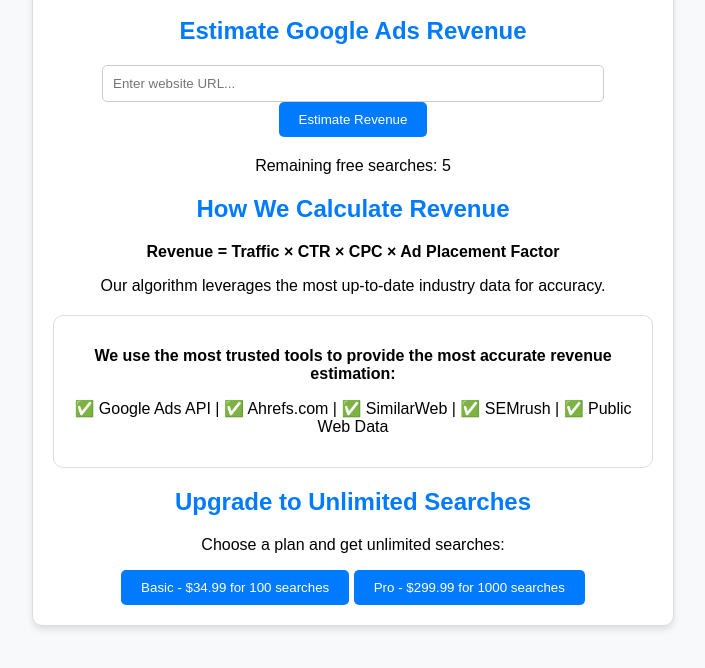
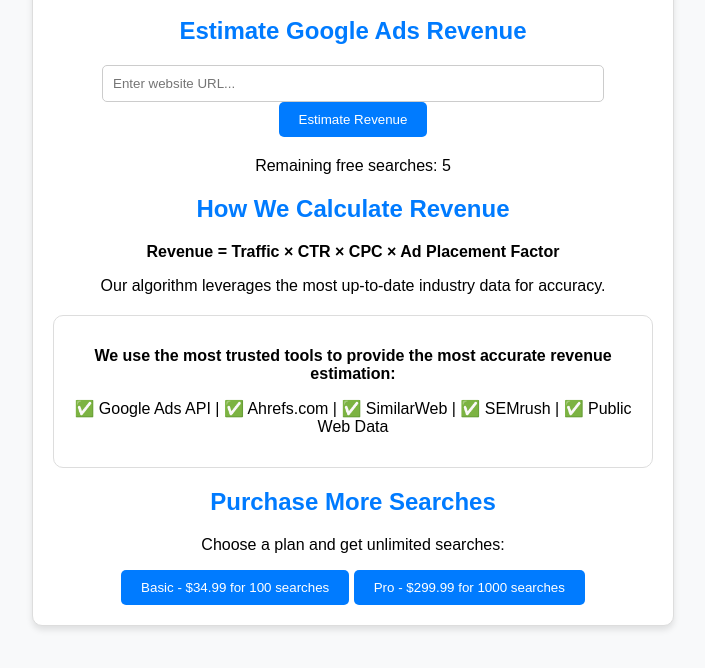
Before and after one commit to Lebo1987/Google-ads, a plain HTML site: page index.html in a window 1280 px wide. Shown: the part 198-866 px from the top of the page, without its empty margins (287-992 px from the left). Drawn offline with Linux system fonts and the light colour scheme.

Commit message:
index.html

```diff
--- a/index.html
+++ b/index.html
@@ -78,7 +78,7 @@
         </div>
 
         <div class="payment">
-            <h2>Upgrade to Unlimited Searches</h2>
+            <h2>Purchase More Searches</h2>
             <p>Choose a plan and get unlimited searches:</p>
             <button onclick="purchasePlan('basic')">Basic - $34.99 for 100 searches</button>
             <button onclick="purchasePlan('pro')">Pro - $299.99 for 1000 searches</button>
```
